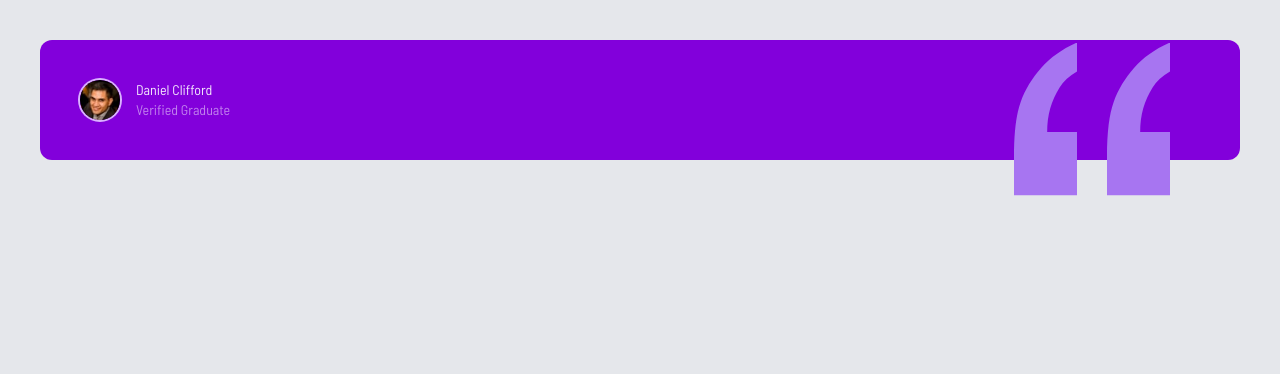
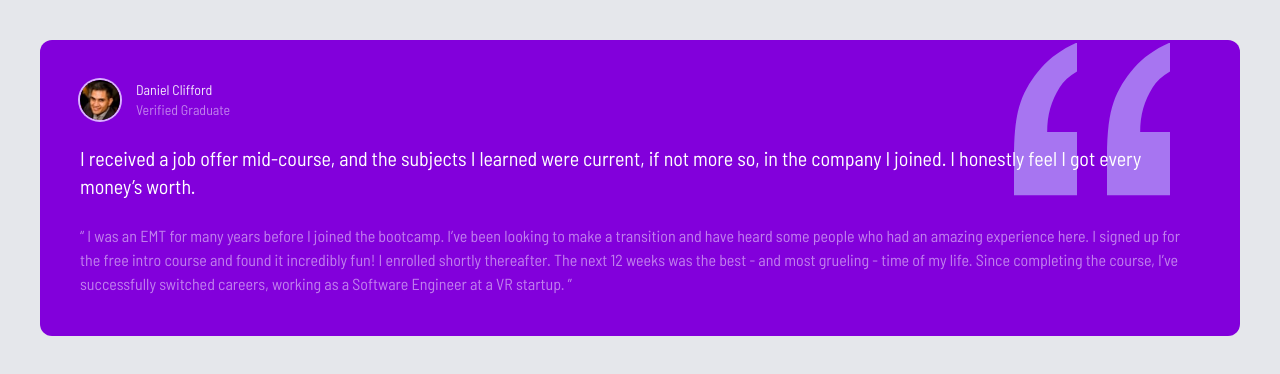
Before and after one commit to Dineshkumar-DDK/TestimonialGridProject, a website: page index.html in a window 1280 px wide. Drawn offline with Linux system fonts and the light colour scheme.

Commit message:
added large text with relative positioning and small text

```diff
--- a/index.html
+++ b/index.html
@@ -25,11 +25,25 @@
                     class="absolute top-3 right-10 scale-125 md:top-7 md:right-24 md:scale-150">
                 <!-- ---------Box Header------- -->
                 <div class="flex z-10 space-x-4">
-                    <img src="images/image-daniel.jpg" alt="daniel profile picture" class="h-10 w-10 rounded-full ring-2 ring-purple-300">
+                    <img src="images/image-daniel.jpg" alt="daniel profile picture"
+                        class="h-10 w-10 rounded-full ring-2 ring-purple-300">
                     <div class="text-sm">
                         <h4 class="opacity-90">Daniel Clifford</h4>
                         <p class="opacity-50">Verified Graduate</p>
                     </div>
+                </div>
+                <!-- ---------Large Text------- -->
+                <div class="text-xl mt-6 relative z-10">
+                    I received a job offer mid-course, and the subjects I learned were current, if not more so,
+                    in the company I joined. I honestly feel I got every money’s worth.
+                </div>
+                <!-- ---------Small Text------- -->
+                <div class="mt-6 opacity-50">
+                    “ I was an EMT for many years before I joined the bootcamp. I’ve been looking to make a
+                    transition and have heard some people who had an amazing experience here. I signed up
+                    for the free intro course and found it incredibly fun! I enrolled shortly thereafter.
+                    The next 12 weeks was the best - and most grueling - time of my life. Since completing
+                    the course, I’ve successfully switched careers, working as a Software Engineer at a VR startup. ”
                 </div>
             </div>
         </div>
```
Also changed, not shown: css/style.css.
